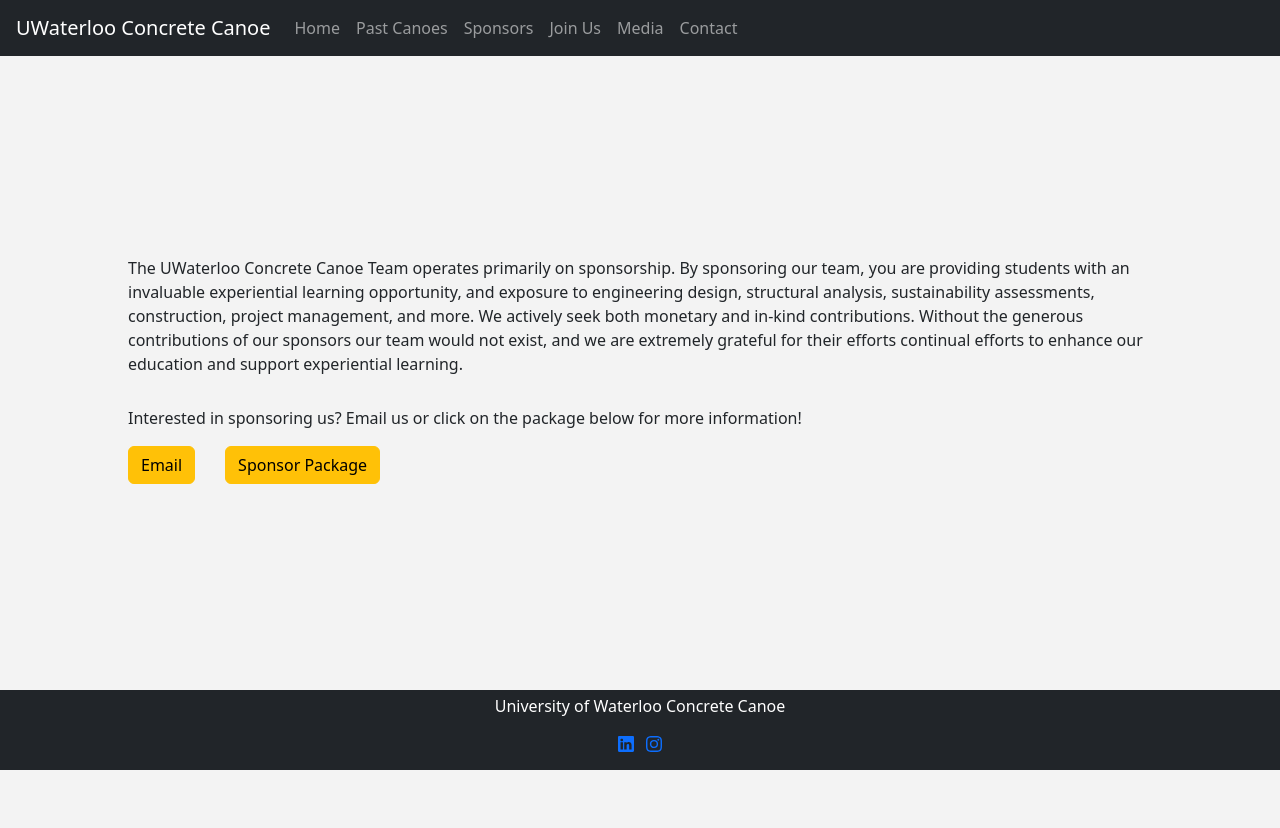
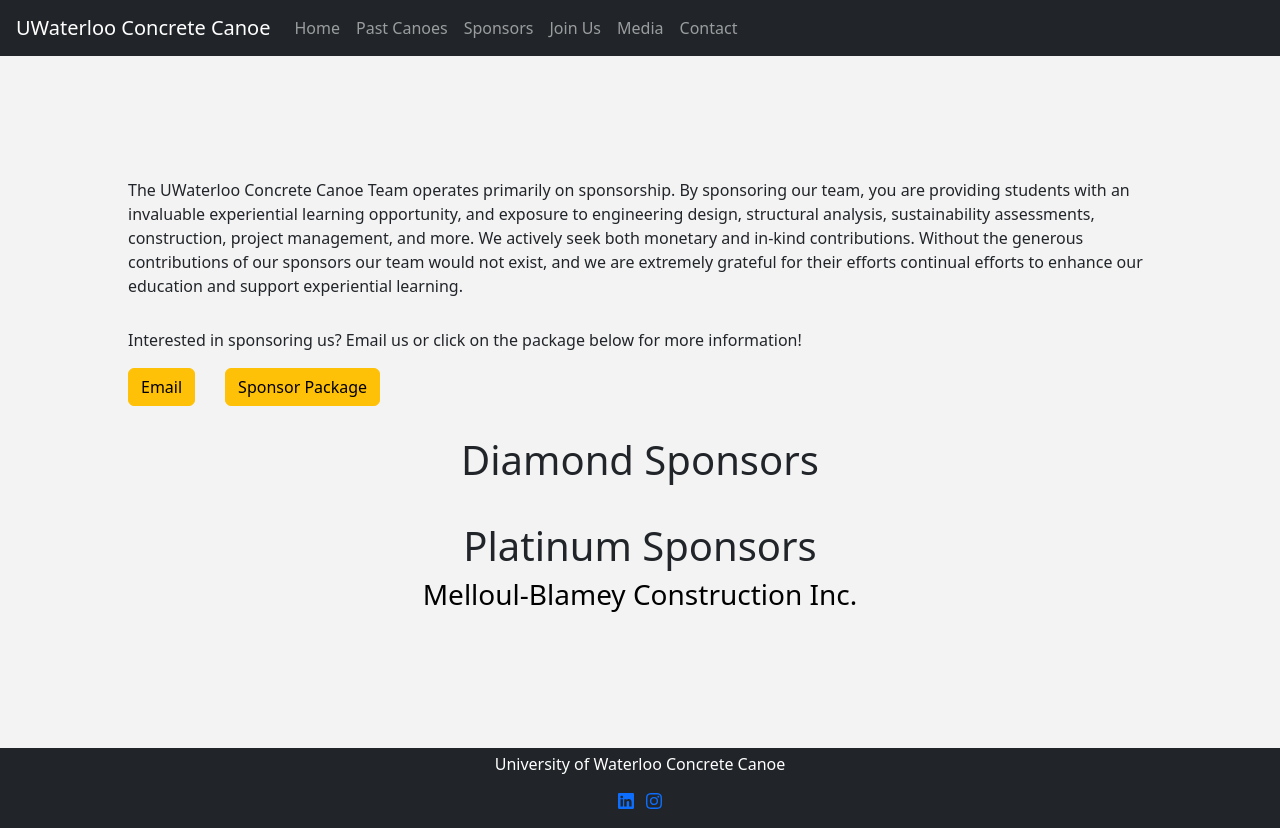
Before and after one commit to UWaterlooConcreteCanoe/UWaterlooConcreteCanoe.github.io, a React (Create React App) app: page /#/sponsors in a window 1280 px wide. Before the commit the page ends 800 px from the top, so only its background shows below. Built offline with nearby package versions, Linux system fonts and the light colour scheme.

Commit message:
update sponsor page

```diff
--- a/src/pages/Sponsors.tsx
+++ b/src/pages/Sponsors.tsx
@@ -3,18 +3,49 @@
 function Sponsors() {
     return (
         <div className="About" style={{marginTop: "50px", padding: "10%", alignContent: "center", minHeight: "80vh"}}>
-        The UWaterloo Concrete Canoe Team operates primarily on sponsorship. By sponsoring our team, you are providing students with an invaluable experiential learning opportunity, and exposure to engineering design, structural analysis, sustainability assessments, construction, project management, and more. We actively seek both monetary and in-kind contributions.
 
+        <p>
+        The UWaterloo Concrete Canoe Team operates primarily on sponsorship.
+        By sponsoring our team, you are providing students with an invaluable experiential learning opportunity, and exposure to engineering design, structural analysis, sustainability assessments, construction, project management, and more.
+        We actively seek both monetary and in-kind contributions.
         Without the generous contributions of our sponsors our team would not exist, and we are extremely grateful for their efforts continual efforts to enhance our education and support experiential learning.
+        </p>
 
-        <p style={{marginTop: "30px"}}>Interested in sponsoring us? Email us or click on the package below for more information! </p>
+        <p style={{marginTop: "30px"}}>
+            Interested in sponsoring us? Email us or click on the package below for more information!
+        </p>
 
+        {/*button for email*/}
+        <a href="mailto:concretecanoe@uwaterloo.ca"> {/*replace with correct email*/}
         <button type="button" style={{marginRight: "30px"}} className="btn btn-warning">Email</button>
+        </a>
+
+       {/*button for sponsorship pdf*/}
+        <a href="/workspaces/UWaterlooConcreteCanoe.github.io/src/pages/Sponsorship_Information.pdf" target='blank'>
         <button type="button" className="btn btn-warning">Sponsor Package</button>
+        </a>
+
+        <div className="row justify-content-center text-center" style={{marginTop: "30px"}}>
+            <h1>Diamond Sponsors</h1>
+
+        </div>
+
+        <div className="row justify-content-center text-center" style={{marginTop: "30px"}}>
+            <h1>Platinum Sponsors</h1>
+
+            <a style={{textDecoration:"none"}} href="https://www.melloul.com/" target='blank'>
+                <h3 style={{color:"black"}}>
+                    Melloul-Blamey Construction Inc.
+                </h3>
+            </a>
+
+        </div>
+
+
         </div>
     );
-    //button for sponsorship pdf
-    //button for email
+
+
     //pictures of each sponsor
     //hover feature for pictures
     //click feature for pictures
```
Also changed, not shown: 2 other files (tests, documents, lock files or other folders).
